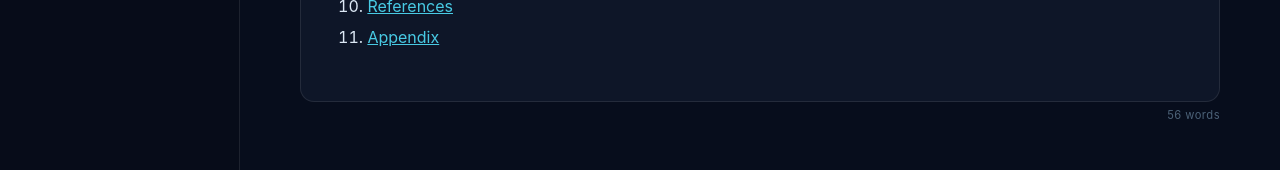
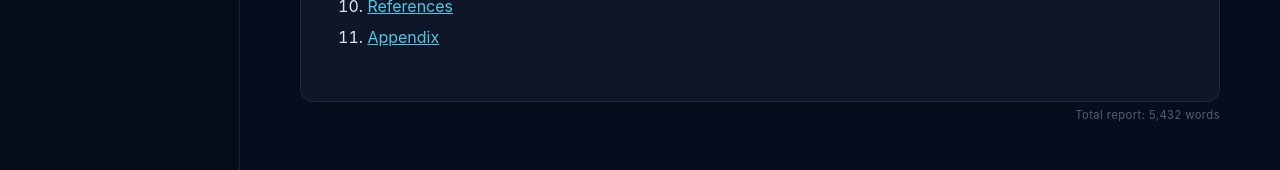
Before and after one commit to Bosung91/FSAE-High-Voltage-System-Design-and-Optimization-Final, a Jekyll site: the page built from README.md, in a window 1280 px wide and 1400 px high, scrolled down 1755 px. Shown: the part 1230-1400 px from the top of the window. Built offline with Jekyll 4.4.1, drawn with Linux system fonts in a browser that asks for light colours.

Commit message:
Updated UI

```diff
--- a/_layouts/default.html
+++ b/_layouts/default.html
@@ -15,7 +15,7 @@
 
   <!-- ── Sidebar ── -->
   <nav class="sidebar" id="sidebar" aria-label="Site navigation">
-    <div class="sidebar-brand">NUS Formula SAE</div>
+    <div class="sidebar-brand"><a href="https://www.nusformulasae.com" target="_blank" rel="noopener">NUS Formula SAE</a></div>
     <ul class="nav-links">
       <li><a href="{{ site.baseurl }}/">Home</a></li>
       <li><a href="{{ site.baseurl }}/list-of-abbrev">Abbreviations</a></li>
@@ -67,6 +67,19 @@
     <p class="wc-bar" id="wcBar"></p>
   </main>
 
+  <!-- Total word count across all report pages (excluding appendix), computed at build time -->
+  <script>
+  {% assign _total = 0 %}
+  {% for _p in site.pages %}
+    {% if _p.title and _p.url != "/" %}
+      {% unless _p.url contains "appendix" %}
+        {% assign _pwc = _p.content | number_of_words %}
+        {% assign _total = _total | plus: _pwc %}
+      {% endunless %}
+    {% endif %}
+  {% endfor %}
+  var REPORT_WC = {{ _total }};
+  </script>
   <script src="{{ site.baseurl }}/assets/js/main.js"></script>
 </body>
 </html>
--- a/assets/css/style.css
+++ b/assets/css/style.css
@@ -169,6 +169,15 @@
 
 .sidebar.collapsed {
   transform: translateX(calc(-1 * var(--sidebar-w)));
+}
+
+.sidebar-brand a {
+  color: inherit;
+  text-decoration: none;
+}
+.sidebar-brand a:hover {
+  text-decoration: underline;
+  text-underline-offset: 3px;
 }
 
 .sidebar-brand {
--- a/assets/js/main.js
+++ b/assets/js/main.js
@@ -137,13 +137,11 @@
 });
 
 /* ============================================================
-   Word count
+   Word count — total across all report pages, computed at build
+   time by Jekyll and injected as REPORT_WC
    ============================================================ */
 (function () {
-  var card = document.querySelector('.content-card');
-  var bar  = document.getElementById('wcBar');
-  if (!card || !bar) return;
-  var text  = card.innerText || card.textContent || '';
-  var count = text.trim().split(/\s+/).filter(function (w) { return w.length > 0; }).length;
-  bar.textContent = count.toLocaleString() + ' words';
+  var bar = document.getElementById('wcBar');
+  if (!bar || typeof REPORT_WC === 'undefined') return;
+  bar.textContent = 'Total report: ' + REPORT_WC.toLocaleString() + ' words';
 })();
```
